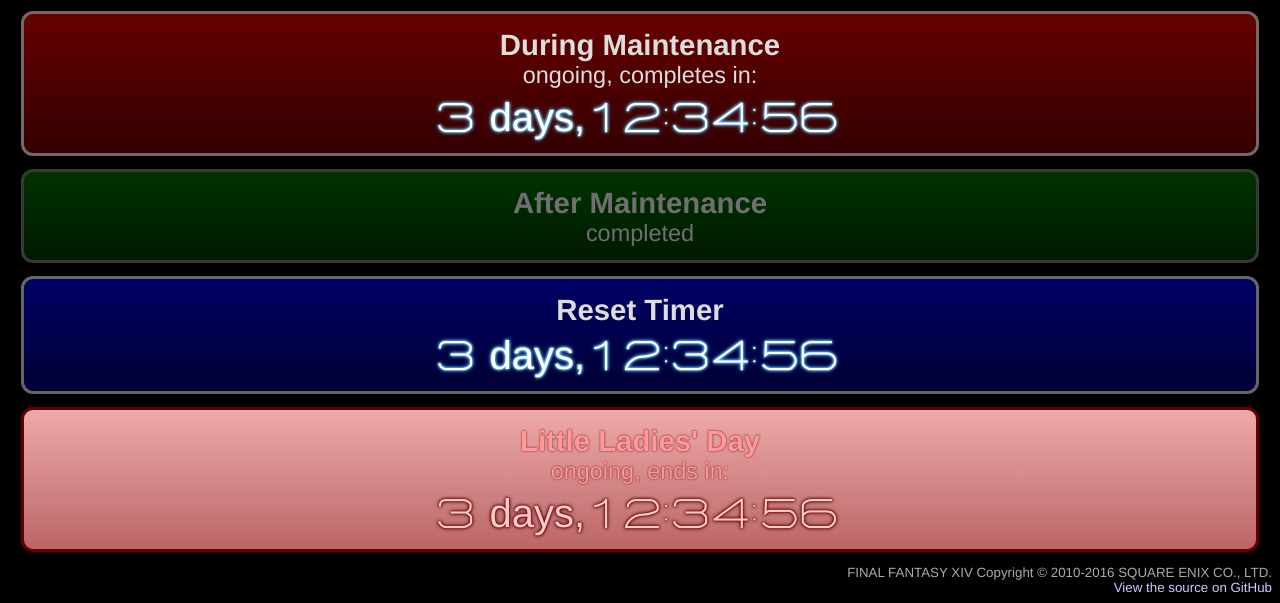
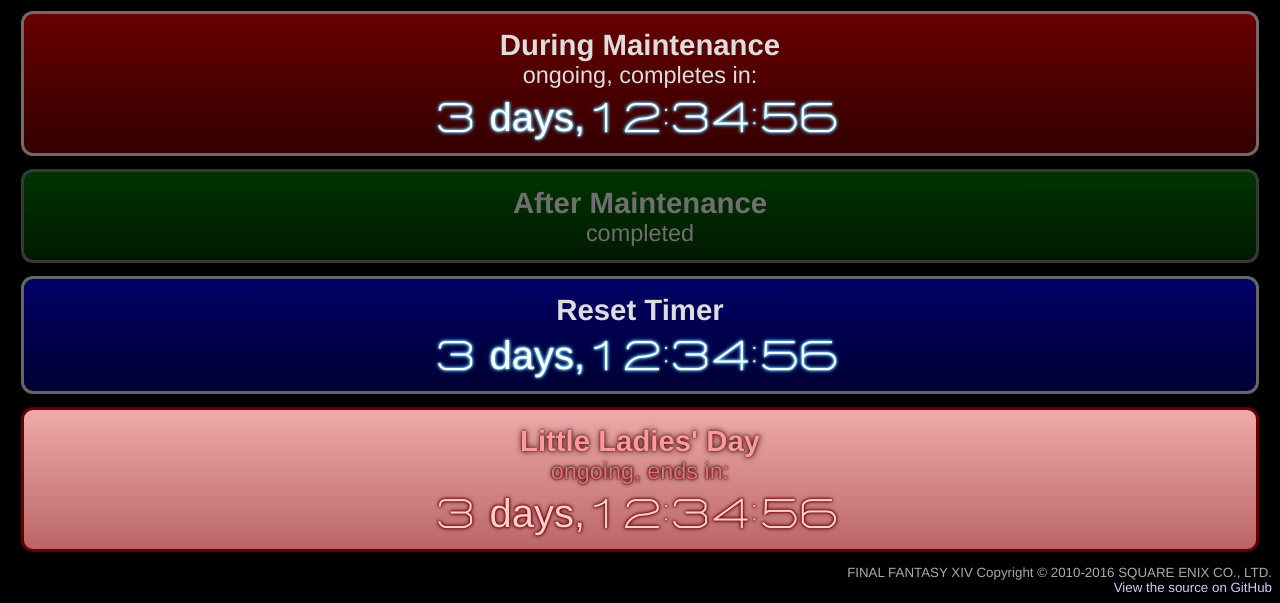
Before and after one commit to Xenoveritas/js-timer, a website: page web/style_test.html in a window 1280 px wide. Shown: the part 629-1232 px from the top of the page. Drawn offline with nearby package versions, Linux system fonts and the light colour scheme.

Commit message:
Style changes and fix time for Little Ladies' Day

```diff
--- a/web/ffxiv_events.less
+++ b/web/ffxiv_events.less
@@ -4,11 +4,14 @@
 @littleLadiesGlow: #600;
 
 .little-ladies-day {
-	background-color: mix(#EAA, #B66);
-	background: linear-gradient(to bottom, #EAA, #B66);
+	.gradient(#EAA, #B66);
 	border-color: @littleLadiesGlow;
-	color: darken(@littleLadiesText, 10%);
-	text-shadow: @littleLadiesGlow 0px 0px 2px;
+	color: darken(@littleLadiesText, 20%);
+	text-shadow: darken(@littleLadiesGlow, 20%) 0px 0px 2px, darken(@littleLadiesGlow, 20%) 0px 0px 4px;
+	a {
+		color: darken(@littleLadiesText, 10%);
+		text-shadow: darken(@littleLadiesGlow, 10%) 0px 0px 2px, darken(@littleLadiesGlow, 10%) 0px 0px 6px;
+	}
 	.countdown {
 		color: @littleLadiesText;
 		.textglow(@littleLadiesGlow);
--- a/web/style_test.html
+++ b/web/style_test.html
@@ -20,7 +20,7 @@ JavaScript for running the timers. -->
       <div class="timer active maintenance"><div class="title">During Maintenance</div><div class="countdown"><span class="days">3 days,</span><span class="hours">12:34:56</span></div><div class="duration">Lasts 4 hours</div></div>
       <div class="timer after maintenance"><div class="title">After Maintenance</div><div class="countdown"><span class="days">3 days,</span><span class="hours">12:34:56</span></div><div class="duration">Lasts 4 hours</div></div>
       <div class="timer active reset"><div class="title">Reset Timer</div><div class="countdown"><span class="days">3 days,</span><span class="hours">12:34:56</span></div></div>
-        <div class="timer active little-ladies-day"><div class="title">Little Ladies' Day</div><div class="countdown"><span class="days">3 days,</span><span class="hours">12:34:56</span></div></div>
+        <div class="timer active little-ladies-day"><div class="title"><a href="#">Little Ladies' Day</a></div><div class="countdown"><span class="days">3 days,</span><span class="hours">12:34:56</span></div></div>
     </div>
     <footer>
       <div id="ff-copyright">FINAL FANTASY XIV Copyright &copy; 2010-2016 SQUARE ENIX CO., LTD.</div>
--- a/web/timers.json
+++ b/web/timers.json
@@ -1,10 +1,10 @@
 {
 "timers": [
   {
-    "name": "Little Ladies' Day",
+    "name": "<a href=\"http://na.finalfantasyxiv.com/lodestone/special/2016/Little_Ladies_Day/\">Little Ladies' Day</a>",
     "type": "little-ladies-day",
     "start": "2016-02-26T00:00:00-0800",
-    "end": "2016-03-10T00:06:59-0800"
+    "end": "2016-03-10T06:59:00-0800"
   }
 ]
 }
```
